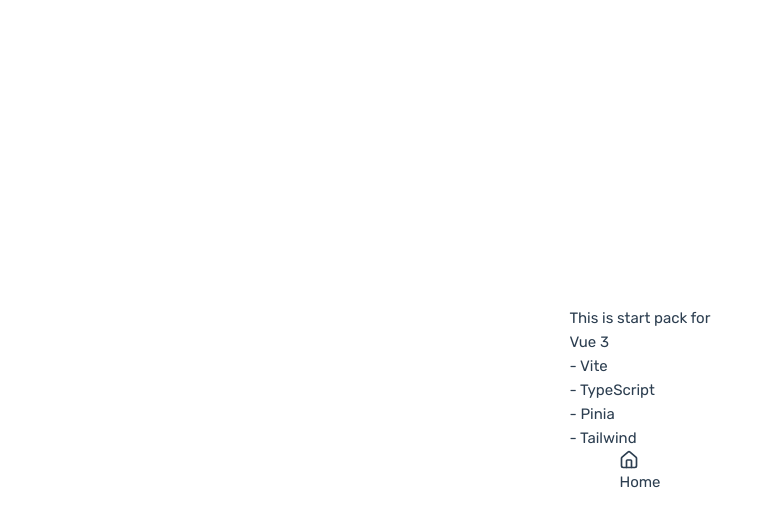
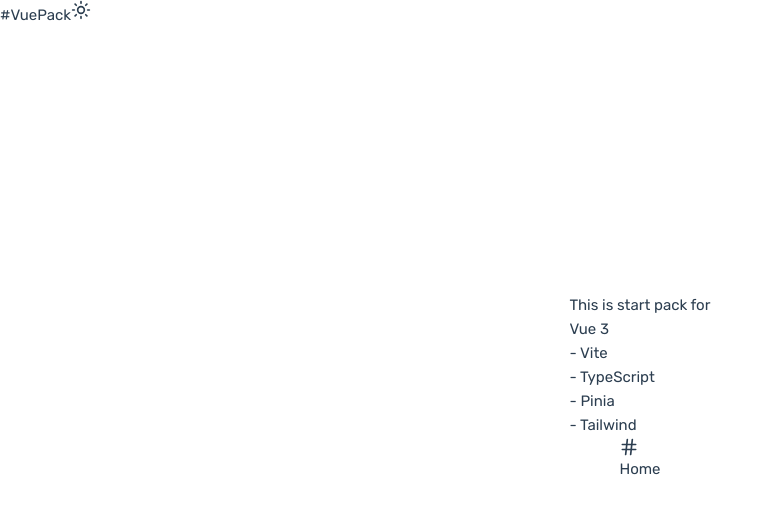
Before and after one commit to txzy2/vue-starter-ts, a Vue app: page /about in a window 1280 px wide. Shown: the top 526 px of the page, without its empty margins (0-773 px from the left). Built offline with nearby package versions, Linux system fonts and the light colour scheme.

Commit message:
add theme switcher

```diff
--- a/index.html
+++ b/index.html
@@ -4,7 +4,7 @@
     <meta charset="UTF-8" />
     <link rel="icon" href="/favicon.ico" />
     <meta name="viewport" content="width=device-width, initial-scale=1.0" />
-    <title>Vite App</title>
+    <title>#VuePack</title>
   </head>
   <body>
     <div id="app"></div>
--- a/package.json
+++ b/package.json
@@ -13,6 +13,7 @@
     "format": "prettier --write src/"
   },
   "dependencies": {
+    "@vueuse/core": "^11.1.0",
     "lucide-vue-next": "^0.427.0",
     "pinia": "^2.1.7",
     "vue": "^3.4.29",
--- a/src/App.vue
+++ b/src/App.vue
@@ -1,6 +1,8 @@
 <script setup lang="ts">
 import {ref, onMounted} from 'vue';
 import {RouterView} from 'vue-router';
+
+import {Header} from '@/components';
 import {Loader} from '@/components/ui/loader';
 
 const loading = ref<boolean>(true);
@@ -17,6 +19,8 @@ onMounted(() => {
 </script>
 
 <template>
+  <Header />
+
   <Loader
     v-if="loading"
     :isLoading="loading"
@@ -25,7 +29,7 @@ onMounted(() => {
     :iconSize="25"
   />
 
-  <div v-show="!loading">
+  <div v-else>
     <RouterView />
   </div>
 </template>
--- a/src/assets/styles.scss
+++ b/src/assets/styles.scss
@@ -33,3 +33,12 @@ body {
 a {
   color: var(--color-text);
 }
+
+body.dark {
+  background-color: var(--vt-c-black);
+  color: var(--vt-c-white-mute);
+
+  a {
+    color: var(--vt-c-text-dark-2);
+  }
+}
--- /dev/null
+++ b/src/components/HeaderTemplate.vue
@@ -0,0 +1,14 @@
+<script lang="ts" setup>
+import {RouterLink} from 'vue-router';
+import {ThemeSwitch} from '@/components/ui/theme-switch';
+</script>
+
+<template>
+  <header class="h-[10vh] flex items-center justify-between px-10">
+    <RouterLink class="hover:underline hover:scale-105" to="/"
+      >#VuePack</RouterLink
+    >
+
+    <ThemeSwitch />
+  </header>
+</template>
--- /dev/null
+++ b/src/components/index.ts
@@ -0,0 +1 @@
+export {default as Header} from './HeaderTemplate.vue';
--- a/src/components/ui/loader/LoaderTemplate.vue
+++ b/src/components/ui/loader/LoaderTemplate.vue
@@ -21,7 +21,7 @@ const props = defineProps<loaderProps>();
 </script>
 
 <template>
-  <div class="h-screen flex items-center justify-center gap-2">
+  <div class="h-[90vh] flex items-center justify-center gap-2">
     <Loader :size="props.iconSize" class="animate-spin" />
 
     <div class="flex items-center gap-1">
--- /dev/null
+++ b/src/components/ui/theme-switch/ThemeSwitchTemplate.vue
@@ -0,0 +1,29 @@
+<script setup lang="ts">
+import {Sun, Moon} from 'lucide-vue-next';
+import {useColorMode} from '@vueuse/core';
+import {onMounted} from 'vue';
+
+const mode = useColorMode();
+
+const updateBodyClass = () => {
+  document.body.classList.toggle('dark', mode.value === 'dark');
+};
+
+onMounted(() => {
+  updateBodyClass();
+});
+</script>
+
+<template>
+  <button
+    class="px-2"
+    @click="
+      () => {
+        mode = mode === 'dark' ? 'light' : 'dark';
+        updateBodyClass();
+      }
+    "
+  >
+    <component :is="mode === 'dark' ? Moon : Sun" :size="20" />
+  </button>
+</template>
--- /dev/null
+++ b/src/components/ui/theme-switch/index.ts
@@ -0,0 +1 @@
+export {default as ThemeSwitch} from './ThemeSwitchTemplate.vue';
--- a/src/views/AboutView.vue
+++ b/src/views/AboutView.vue
@@ -1,5 +1,5 @@
 <script setup lang="ts">
-import {House} from 'lucide-vue-next';
+import {Hash} from 'lucide-vue-next';
 </script>
 
 <template>
@@ -54,16 +54,16 @@ import {House} from 'lucide-vue-next';
     </div>
 
     <RouterLink
-      class="flex items-center gap-1 underline transition-all hover:scale-105"
+      class="flex items-center underline transition-all hover:scale-105"
       to="/"
-      ><House :size="20" /> Home</RouterLink
+      ><Hash :size="20" /> Home</RouterLink
     >
   </div>
 </template>
 
 <style scoped>
 .about {
-  height: 100vh;
+  height: 90vh;
 
   display: flex;
   align-items: center;
--- a/src/views/HomeView.vue
+++ b/src/views/HomeView.vue
@@ -1,7 +1,5 @@
-<script setup lang="ts"></script>
-
 <template>
-  <main class="h-[100vh] flex flex-col items-center justify-center">
+  <main class="h-[90vh] flex flex-col items-center justify-center">
     <p>Happy Coding :)</p>
 
     <div>
```
Also changed, not shown: 1 other file (tests, documents, lock files or other folders).
